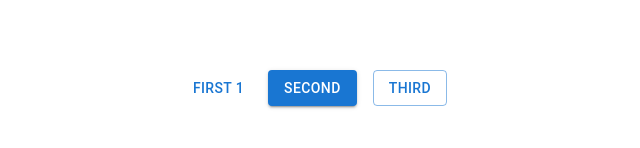
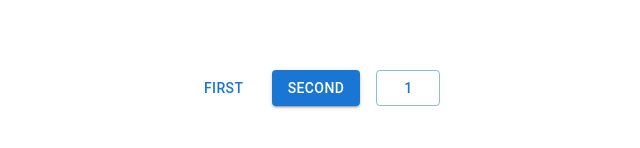
Before and after one commit to c0den0w/react, a React (Vite) app in the folder react/: page / in a window 1280 px wide. Shown: the part 312-460 px from the top of the page, without its empty margins (324-964 px from the left). Built offline with nearby package versions, Linux system fonts and the light colour scheme.

Commit message:
learned using state updates

```diff
--- a/react/src/Button.jsx
+++ b/react/src/Button.jsx
@@ -6,15 +6,19 @@ export default function BasicButtons({ buttonOne, buttonTwo, buttonThree }) {
   let [index, setIndex] = useState(1);
   const limit = 19;
   function handleClick() {
-    if (index <= limit) setIndex(index + 1);
+    if (index <= limit) setIndex((i) => i + 1);
   }
   return (
     <Stack spacing={2} direction="row">
       <Button variant="text" onClick={handleClick}>
-        {buttonOne + " " + index}
+        {buttonOne}
       </Button>
-      <Button variant="contained">{buttonTwo}</Button>
-      <Button variant="outlined">{buttonThree}</Button>
+      <Button variant="contained" onClick={() => {handleClick()
+        handleClick();
+        handleClick();
+        handleClick();
+      }}>{buttonTwo}</Button>
+      <Button variant="outlined">{index}</Button>
     </Stack>
   );
 }
```
